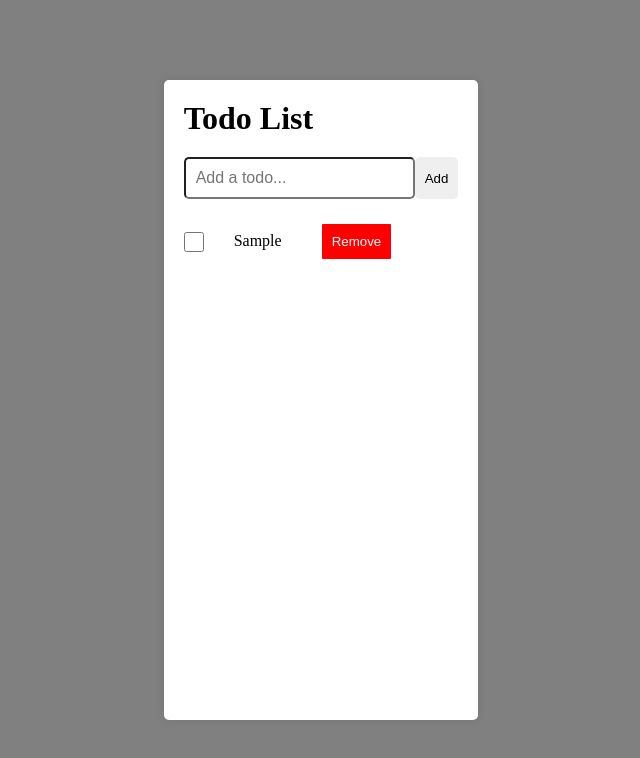
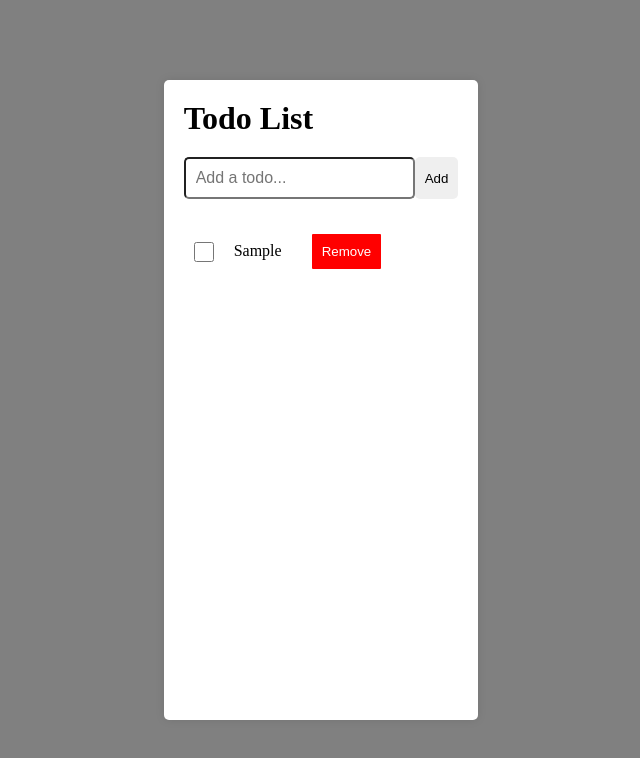
Before and after one commit to Isidorsson/lexicon-tasks, a React (Vite) app in the folder lexicon-task-react-todo-list/: page / in a window 1280 px wide. Both pictures are taken after typing "Sample" into the empty fields and a click on the button "Add". Shown: the top 758 px of the page, without its empty margins (319-959 px from the left). Built offline with nearby package versions, Linux system fonts and the light colour scheme.

Commit message:
Refactor TodoItem component

```diff
--- a/lexicon-task-react-todo-list/src/components/TodoItem.tsx
+++ b/lexicon-task-react-todo-list/src/components/TodoItem.tsx
@@ -13,9 +13,9 @@ export function TodoItem({ todo, onToggleTodo, onRemoveTodo }: ITodoItemProps) {
   const { id, text, completed } = todo;
 
   return (
-    <li className={completed ? 'completed' : ''}>
+    <li className={`todo-item ${completed ? 'completed' : ''}`}>
       <input className='todo-checkbox' type="checkbox" checked={completed} onChange={() => onToggleTodo(id)} />
-      <span className='todo-item'>{text}</span>
+      <span>{text}</span>
       <button className='todo-btn-remove' onClick={() => onRemoveTodo(todo.id)}>Remove</button>
     </li>
   );
```
